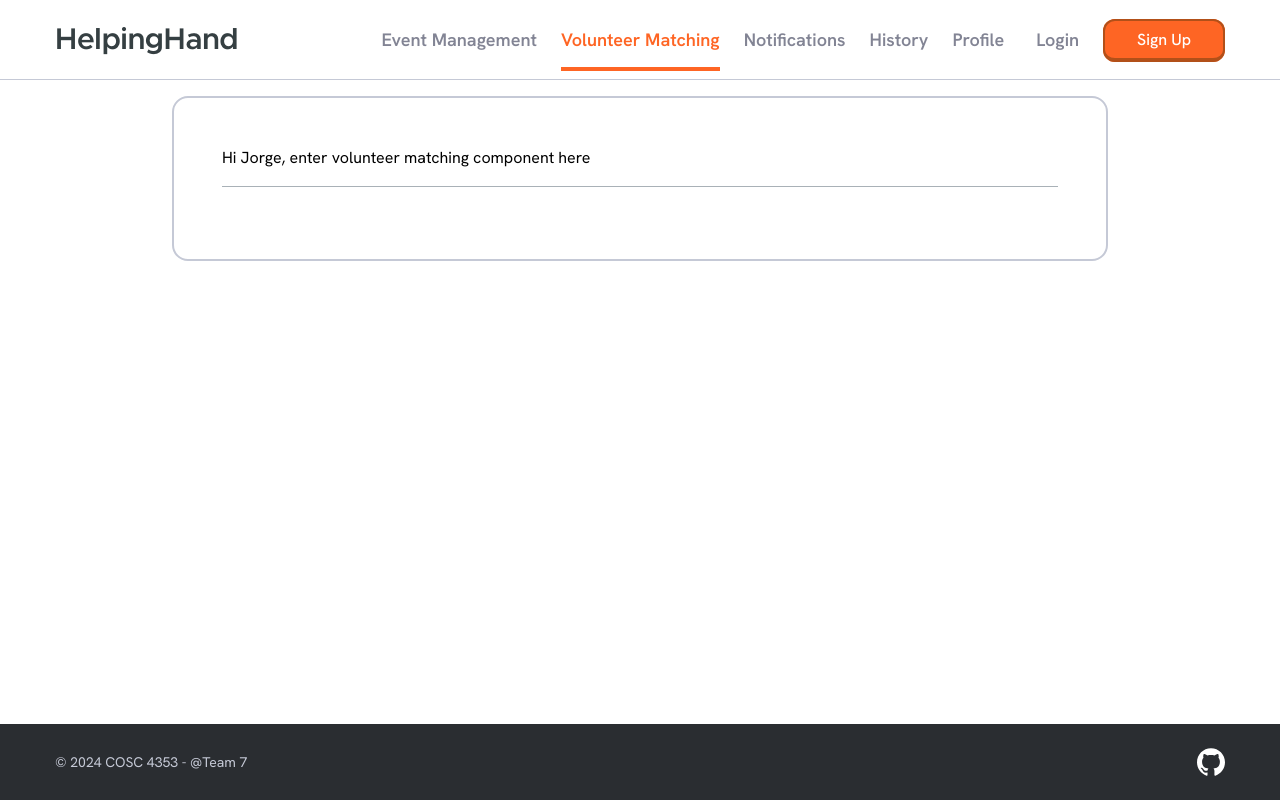
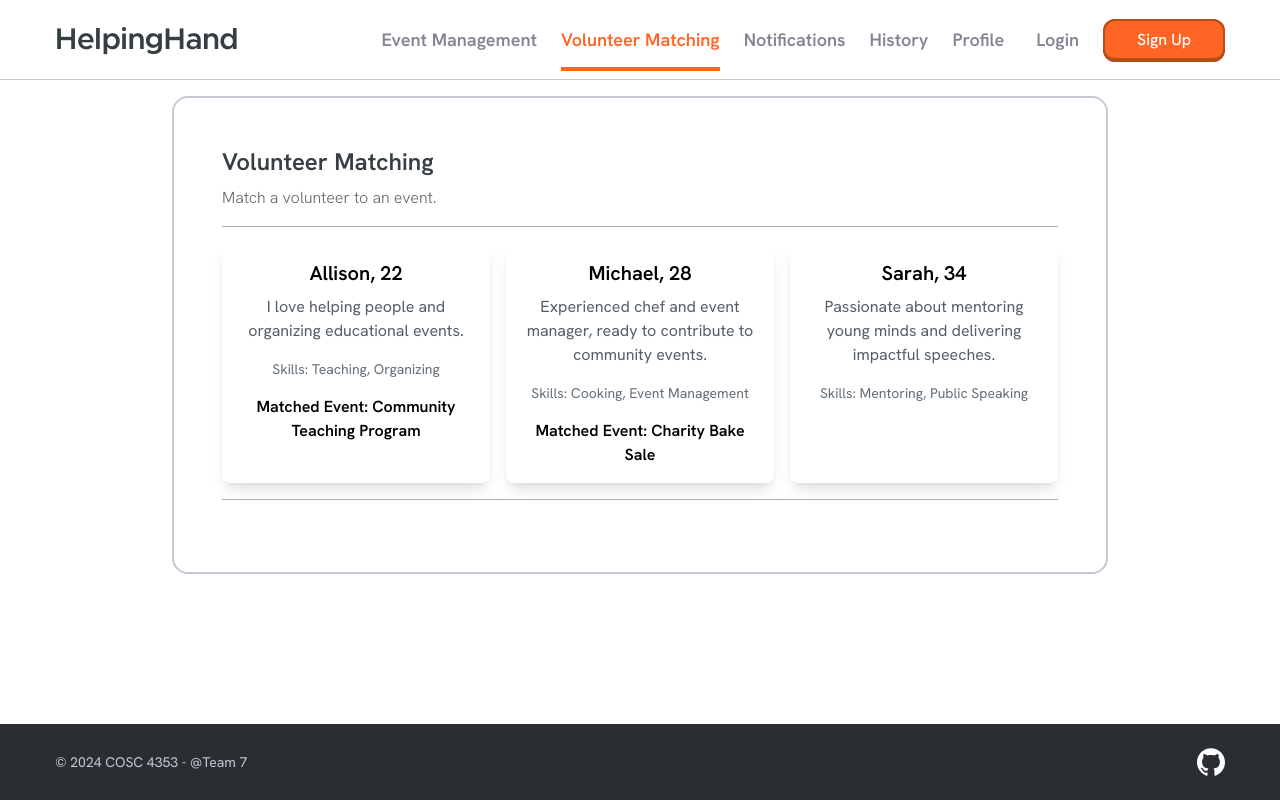
Before and after one commit to richerduong/helpinghand, a Next.js app: page /events/matching in a window 1280 px wide. Built offline with nearby package versions, Linux system fonts and the light colour scheme.

Commit message:
feat: Created template for volunteer matching page

```diff
--- /dev/null
+++ b/app/events/matching/Match.tsx
@@ -0,0 +1,90 @@
+'use client';
+
+import { useState } from 'react';
+import TinderCard from 'react-tinder-card'; // Use react-tinder-card package for swiping
+import { useRouter } from 'next/router';
+
+interface Volunteer {
+    name: string;
+    age: number;
+    skills: string[];
+    bio: string;
+  }
+
+  interface Event {
+    eventName: string;
+    requirements: string[];
+  }
+
+  // Sample data for volunteers and events
+  const volunteers: Volunteer[] = [
+    {
+      name: 'Allison',
+      age: 22,
+      skills: ['Teaching', 'Organizing'],
+      bio: 'I love helping people and organizing educational events.',
+    },
+    {
+      name: 'Michael',
+      age: 28,
+      skills: ['Cooking', 'Event Management'],
+      bio: 'Experienced chef and event manager, ready to contribute to community events.',
+    },
+    {
+      name: 'Sarah',
+      age: 34,
+      skills: ['Mentoring', 'Public Speaking'],
+      bio: 'Passionate about mentoring young minds and delivering impactful speeches.',
+    },
+  ];
+
+  // Matching logic: find an event based on volunteer's skills
+  const matchVolunteerToEvent = (volunteer: Volunteer, events: Event[]): Event | undefined => {
+    return events.find((event) =>
+      event.requirements.some((skill) => volunteer.skills.includes(skill))
+    );
+  };
+
+  export default function VolunteerMatchingForm() {
+    const events: Event[] = [
+      {
+        eventName: 'Charity Bake Sale',
+        requirements: ['Cooking', 'Event Management'],
+      },
+      {
+        eventName: 'Community Teaching Program',
+        requirements: ['Teaching'],
+      },
+    ];
+
+  return (
+    <>
+      <h2 className="text-2xl font-semibold text-black-text">Volunteer Matching</h2>
+      <h4 className="mt-2 text-base font-light text-darkgrey-text">
+        Match a volunteer to an event.
+      </h4>
+      <hr className="border-gray-300 w-full my-4"/>
+        <div className="flex w-full justify-between">
+            <div className="flex flex-col w-full">
+            <div className="grid grid-cols-1 sm:grid-cols-2 md:grid-cols-3 gap-4 w-full max-w-6xl">
+        {volunteers.map((volunteer) => {
+          const matchedEvent = matchVolunteerToEvent(volunteer, events);
+          return (
+            <div key={volunteer.name} className="bg-white p-4 shadow-lg rounded-lg text-center">
+              <h2 className="text-xl font-semibold">{volunteer.name}, {volunteer.age}</h2>
+              <p className="mt-2 text-gray-600">{volunteer.bio}</p>
+              <p className="mt-4 text-sm text-gray-500">Skills: {volunteer.skills.join(', ')}</p>
+              {matchedEvent && (
+                <p className="mt-4 text-green-600 font-semibold">
+                  Matched Event: {matchedEvent.eventName}
+                </p>
+              )}
+            </div>
+          );
+        })}
+      </div>
+        </div>
+      </div>
+    </>
+  );
+}
--- a/app/events/matching/page.tsx
+++ b/app/events/matching/page.tsx
@@ -1,5 +1,7 @@
 // import { auth } from '@/lib/auth';
 // import { redirect } from 'next/navigation';
+
+import Match from "./Match";
 
 export default async function VolunteerMatching() {
   // const session = await auth();
@@ -12,7 +14,8 @@ export default async function VolunteerMatching() {
     <>
       <div className="max-w-1170 w-full mx-auto flex justify-center h-full">
         <div className="bg-white border-2 border-[#C5C9D6] mt-4 rounded-2xl p-12 mb-4 w-4/5">
-          <p>Hi Jorge, enter volunteer matching component here</p>
+          {/* <VolunteerMatching session={session} /> */}
+          <Match />
           <hr className="border-gray-300 w-full my-4 mb-6" />
         </div>
       </div>
--- a/package.json
+++ b/package.json
@@ -12,6 +12,7 @@
     "@radix-ui/react-form": "^0.1.0",
     "@radix-ui/react-icons": "^1.3.0",
     "@radix-ui/react-navigation-menu": "^1.2.0",
+    "@react-spring/web": "^9.7.4",
     "bad-words": "^4.0.0",
     "clsx": "^2.1.1",
     "next": "14.2.11",
@@ -21,6 +22,7 @@
     "react-dom": "^18",
     "react-hot-toast": "^2.4.1",
     "react-select": "^5.8.0",
+    "react-tinder-card": "^1.6.4",
     "tailwindcss-animate": "^1.0.7",
     "zustand": "^5.0.0-rc.2"
   },
```
Also changed, not shown: 1 other file (tests, documents, lock files or other folders).
